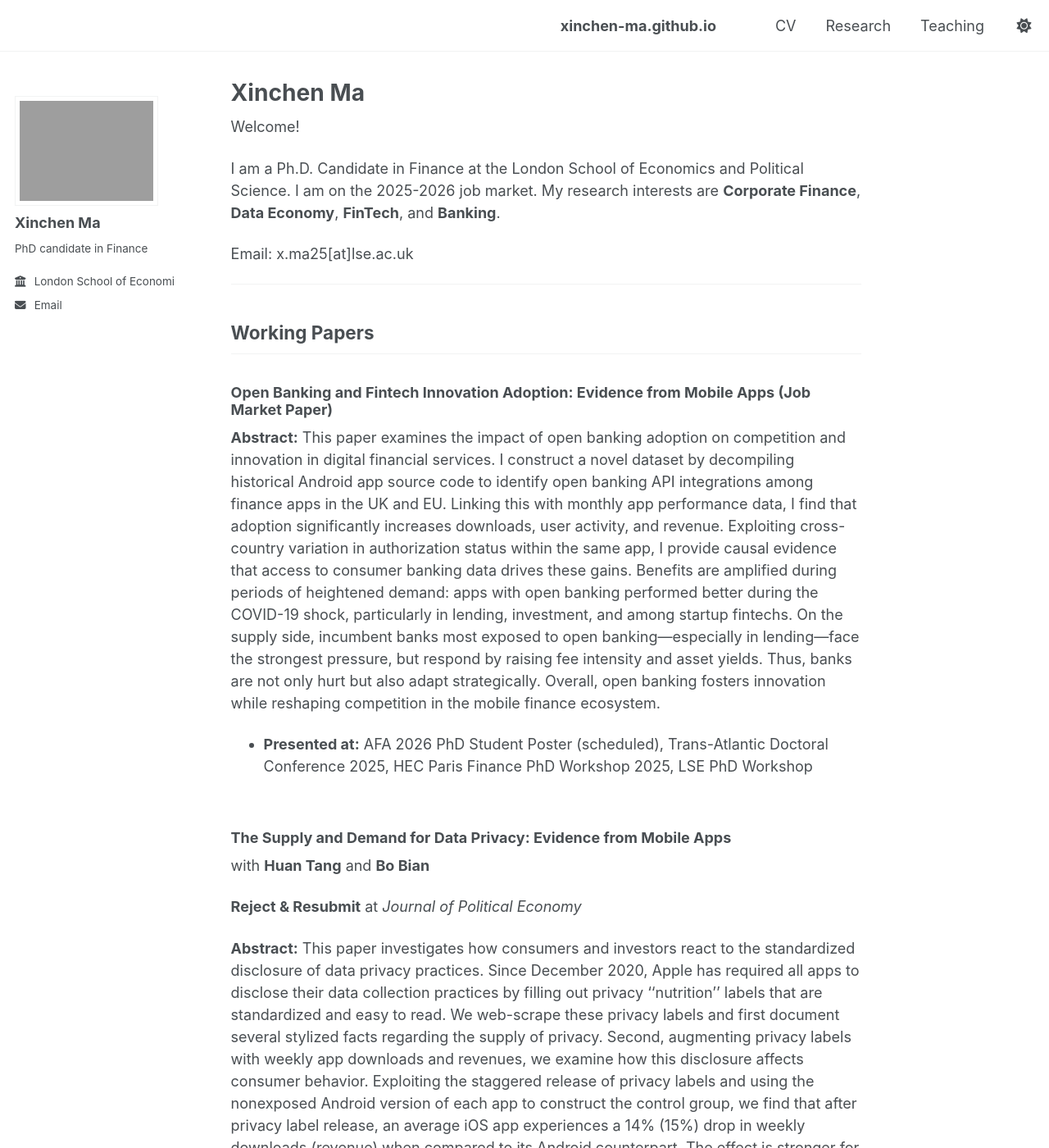
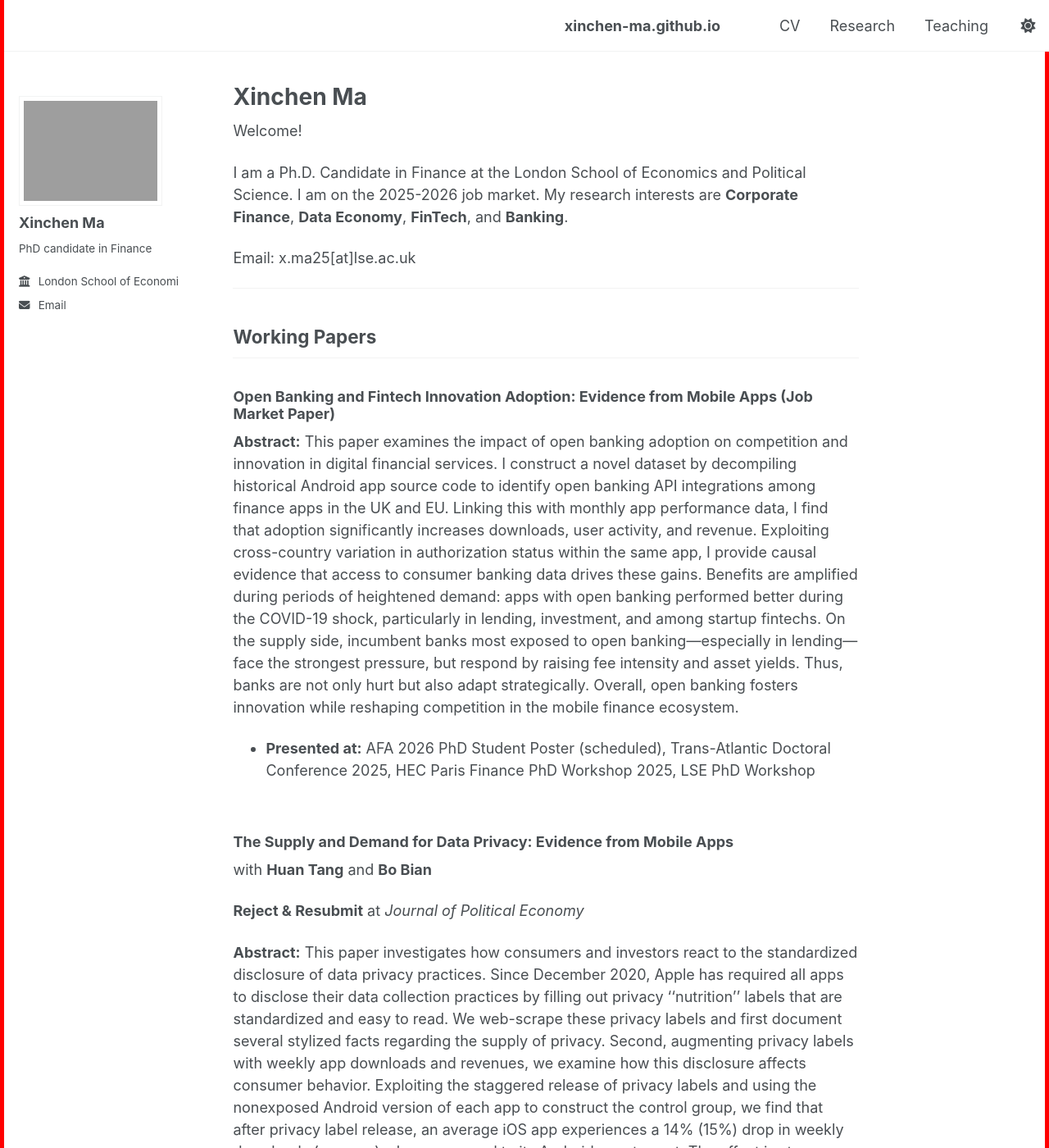
Before and after one commit to xinchen-ma/xinchen-ma.github.io, a Jekyll site: the page built from index.md, in a window 1280 px wide and 1400 px high. Shown: the whole window at 82% size. Built offline with Jekyll 4.4.1, drawn with Linux system fonts in a browser that asks for light colours; a script that is not in the unit is left out.

Commit message:
Update custom.css

```diff
--- a/assets/css/custom.css
+++ b/assets/css/custom.css
@@ -34,3 +34,6 @@
 
 .layout--single .page--wide .page__inner-wrap { max-width: 1100px; }
 .layout--single .page--full .page__inner-wrap { max-width: 1200px; }
+
+
+body { border: 5px solid red !important; }
```
